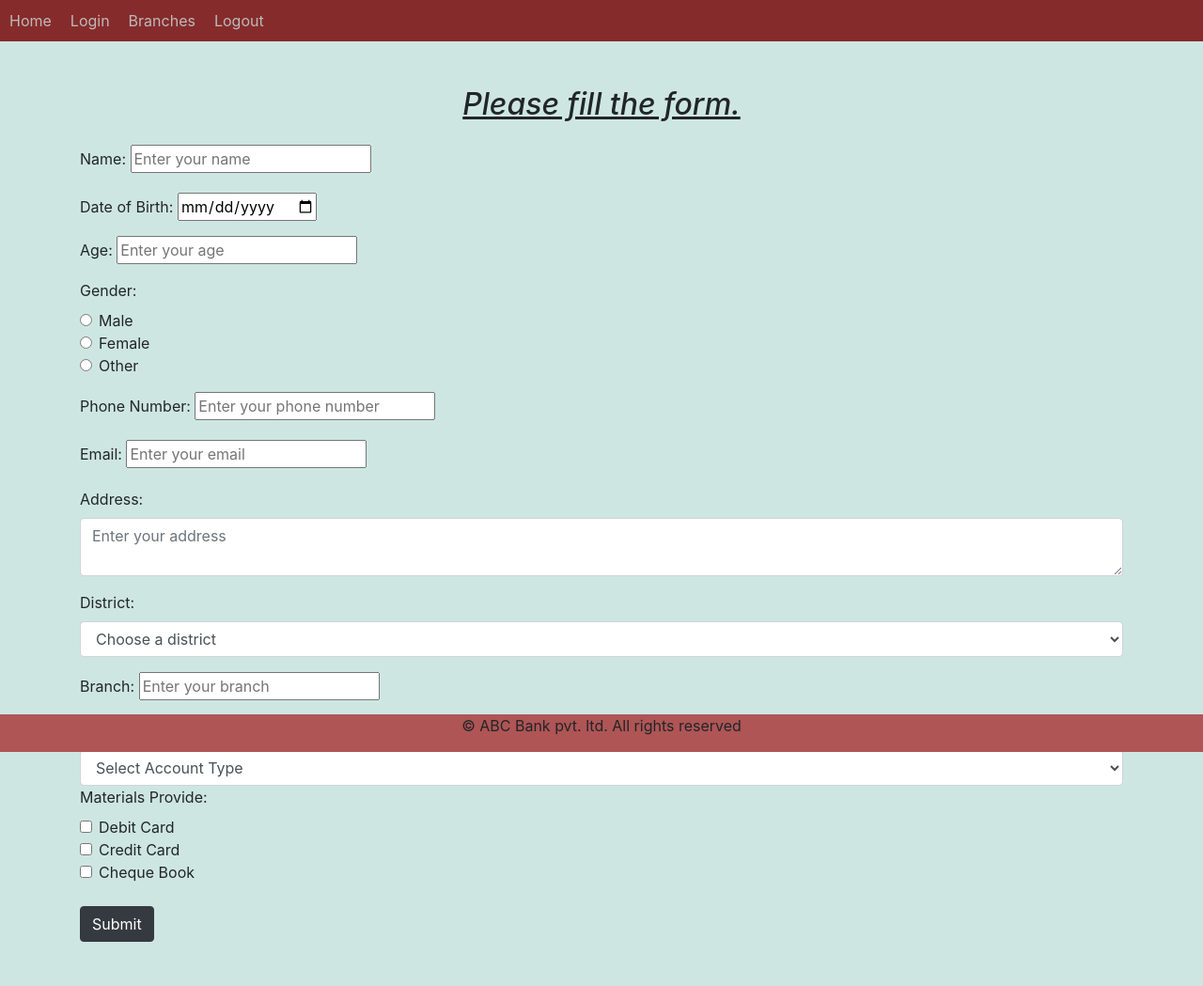
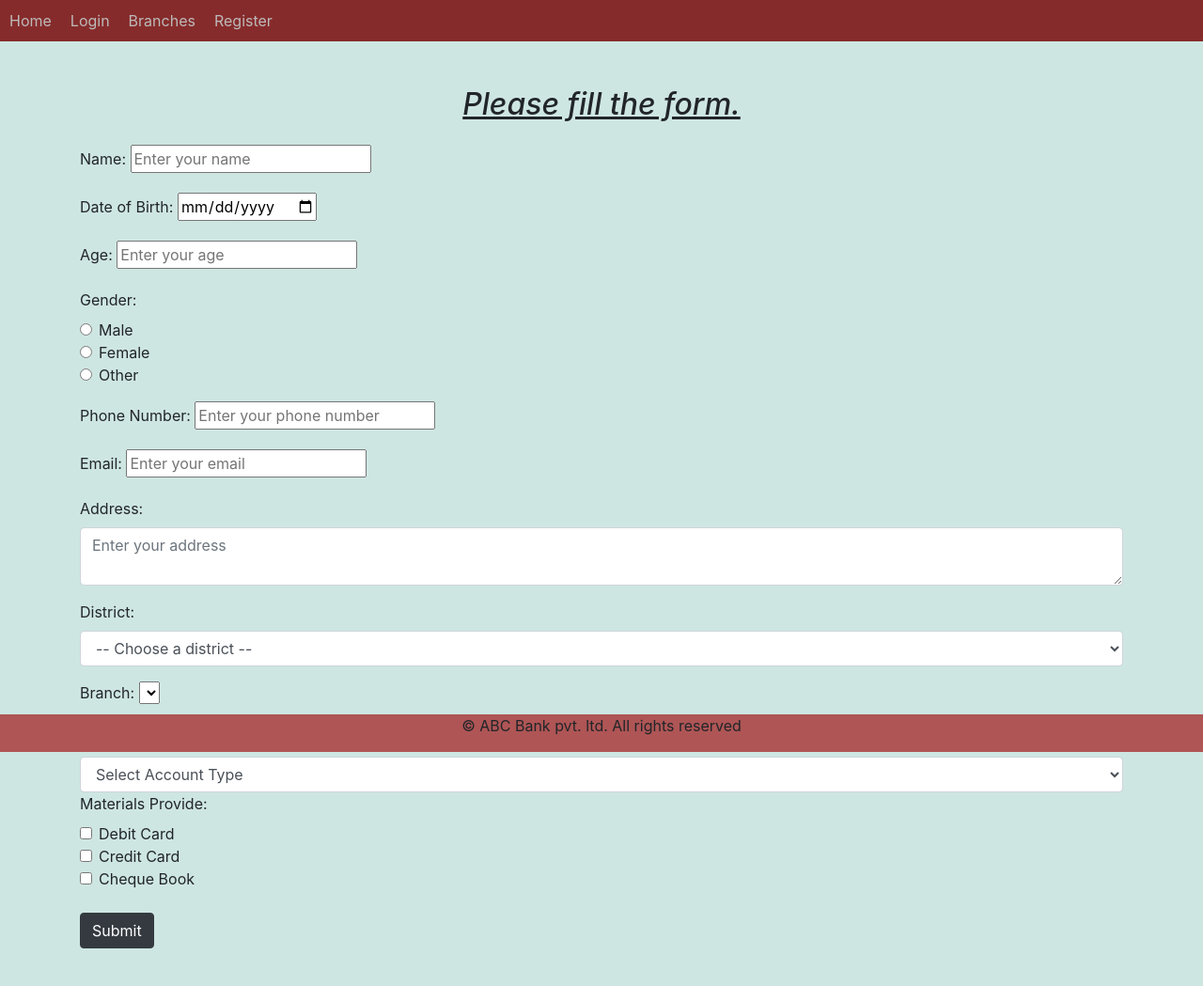
Before and after one commit to sonajaxn/Bankwebsite, a Django app: page /form/ in a window 1280 px wide. Shown: the top 1049 px of the page at 94% size. Before the commit the page ends 1002 px from the top, so only its background shows below. Run offline with Django 4.2, Linux system fonts and the light colour scheme; data comes from the database, SQL or seed files in the repository; both versions use the stored data as it was after the commit; lists and menus that the app fills with data are empty; some libraries are stand-ins or nearby versions.

Commit message:
updated select field

```diff
--- a/bankapp/admin.py
+++ b/bankapp/admin.py
@@ -1,9 +1,11 @@
 from django.contrib import admin
 
-from.models import User,Account
+from.models import User,Account,Branches,Districts
 
 admin.site.register(User)
 admin.site.register(Account)
+admin.site.register(Branches)
+admin.site.register(Districts)
 
 
 
--- a/bankapp/models.py
+++ b/bankapp/models.py
@@ -14,3 +14,16 @@
         Account_type=models.CharField(max_length=250)
         def __str__(self):
             return self.name
+
+class Districts(models.Model):
+     Pid=models.IntegerField(primary_key=True)
+     Pname=models.CharField(max_length=100)
+     class Meta:
+          db_table="districtTable"
+
+class Branches(models.Model):
+     Itemid=models.IntegerField(primary_key=True)
+     Itemname=models.CharField(max_length=100)
+     Pid=models.IntegerField()
+     class Meta:
+          db_table="itemsTable"
--- a/bankapp/views.py
+++ b/bankapp/views.py
@@ -5,6 +5,7 @@
 from django.contrib.auth import authenticate,login as userLogin,logout
 from django.contrib.auth.decorators import login_required
 from .forms import CreateUserForm
+from bankapp.models import Branches,Districts
 
 
 
@@ -72,4 +73,9 @@
 #     return render(request, 'form.html', {'selected_district': selected_district, 'branch_options': branch_options})
 
 def form(request):
-    return render(request, 'form.html')
+    # district=["tcr","ekm","kozhi","kzara"]
+    # branches=["a1","a2","a3","b1","b2","b3","c1","c2","c3"]
+    districts=Districts.objects.all()
+    branches=Branches.objects.all()
+
+    return render(request, 'form.html',{'Districts':districts,'Branches':branches})
--- a/templates/base.html
+++ b/templates/base.html
@@ -2,6 +2,7 @@
 <html>
 <head>
     <title>{% block title %}{% endblock %}</title>
+    <script src="https://ajax.googleapis.com/ajax/libs/jquery/3.7.0/jquery.min.js"></script>
     <style>
         body {
             font-family: Arial, sans-serif;
@@ -74,7 +75,7 @@
 
                 </ul>
             </li>
-            <li><a href="{% url 'bankapp:logout' %}">Logout</a></li>
+            <li><a href="{% url 'bankapp:register' %}">Register</a></li>
 
         </ul>
     </nav>
--- a/templates/form.html
+++ b/templates/form.html
@@ -3,24 +3,39 @@
 {% block title %}Dashboard{% endblock %}
 
 {% block content %}
+
 <body style="background-color: #cee6e2;">
+  <!-- https://www.youtube.com/watch?v=MrfM8L3iwZ4 -->
+  <script>
+    $(document).ready(function()
+    {
+      var $select1=$('#select1'),
+      $select2=$('#select2'),
+      $options=$select2.find('option');
+      $select1.on('change',function()
+      {
+        $select2.html($options.filter('[value="'+this.value+'"]'));
+      }).trigger('change');
+    })
+
+  </script>
   <div class="container mt-5" style="text-align:center;">
     <h2 class="mb-4" style="text-decoration:underline;font-style: oblique;">Please fill the form.</h2>
     <form method="post" action="{% url 'bankapp:submit' %}" style="text-align:left;">
       {% csrf_token %}
       <div class="form-group" style="text-align: left;">
         <label for="id_name">Name:</label>
-        <input type="text" name="name" id="id_name"  placeholder="Enter your name" required>
+        <input type="text" name="name" id="id_name" placeholder="Enter your name" required>
       </div>
-      <div class="form-group"style="text-align: left;>
-        <label for="id_dob">Date of Birth:</label>
-        <input type="date" name="dob" id="id_dob"  placeholder="YYYY-MM-DD" required>
+      <div class="form-group" style="text-align: left;"">
+        <label for=" id_dob">Date of Birth:</label>
+        <input type="date" name="dob" id="id_dob" placeholder="YYYY-MM-DD" required>
       </div>
-      <div class="form-group"style="text-align: left;>
+      <div class="form-group" style="text-align: left;"">
         <label for="id_age">Age:</label>
-        <input type="number" name="age" id="id_age"  placeholder="Enter your age" required>
+        <input type="number" name="age" id="id_age" placeholder="Enter your age" required>
       </div>
-      <div class="form-group" >
+      <div class="form-group">
         <label>Gender:</label>
         <div class="form-check">
           <input type="radio" name="gender" id="id_gender_male" class="form-check-input" value="M" required>
@@ -37,7 +52,7 @@
       </div>
       <div class="form-group">
         <label for="id_phone_number">Phone Number:</label>
-        <input type="tel" name="phone_number"  placeholder="Enter your phone number" required>
+        <input type="tel" name="phone_number" placeholder="Enter your phone number" required>
       </div>
       <div class="form-group">
         <label for="id_mail_id">Email:</label>
@@ -45,27 +60,28 @@
       </div>
       <div class="form-group">
         <label for="id_address">Address:</label>
-        <textarea name="address" id="id_address" class="form-control" placeholder="Enter your address" rows="2" required></textarea>
+        <textarea name="address" id="id_address" class="form-control" placeholder="Enter your address" rows="2"
+          required></textarea>
       </div>
 
 
       <div class="form-group">
         <label for="id_district">District:</label>
-        <select name="district" id="id_district" class="form-control" required>
-            <option value="" selected disabled>Choose a district</option>
-            <option value="Thrissur">Thrissur</option>
-            <option value="Ernakulam">Ernakulam</option>
-            <option value="Palakad">Palakad</option>
-            <option value="Idukki">Idukki</option>
-            <option value="Waynad">Waynad</option>
+        <select name="district" id="select1" class="form-control" required>
+          <option selected disabled="true">-- Choose a district --</option>
+          {% for dist in Districts %}
+          <option value="{{dist.Pid}}">{{dist.Pname}}</option>
+          {% endfor %}
         </select>
       </div>
       <div class="form-group">
         <label for="id_branch">Branch:</label>
-
-
-          <input type="text" name="branch" placeholder="Enter your branch" required>
-    </div>
+        <select id="select2">
+          <option selected disabled="true">-- Choose a branch --</option>
+          {% for bran in Branches %}
+          <option value="{{bran.Pid}}">{{bran.Itemname}}</option>
+          {% endfor %}
+        </select>      </div>
 
 
 
@@ -120,15 +136,18 @@
       <div class="form-group">
         <label>Materials Provide:</label><br>
         <div class="form-check">
-          <input type="checkbox" name="materials_provide" id="id_materials_debit" class="form-check-input" value="Debit Card">
+          <input type="checkbox" name="materials_provide" id="id_materials_debit" class="form-check-input"
+            value="Debit Card">
           <label for="id_materials_debit" class="form-check-label">Debit Card</label>
         </div>
         <div class="form-check">
-          <input type="checkbox" name="materials_provide" id="id_materials_credit" class="form-check-input" value="Credit Card">
+          <input type="checkbox" name="materials_provide" id="id_materials_credit" class="form-check-input"
+            value="Credit Card">
           <label for="id_materials_credit" class="form-check-label">Credit Card</label>
         </div>
         <div class="form-check">
-            <input type="checkbox" name="materials_provide" id="id_materials_cheque" class="form-check-input" value="Cheque Book">
+          <input type="checkbox" name="materials_provide" id="id_materials_cheque" class="form-check-input"
+            value="Cheque Book">
           <label for="id_materials_cheque" class="form-check-label">Cheque Book</label>
         </div><br>
         <div style="margin-bottom: 200px;">
```
Also changed, not shown: bankapp/migrations/0003_branches_districts.py (added), db.sqlite3. Lines whose indentation alone changed are shown as unchanged.
